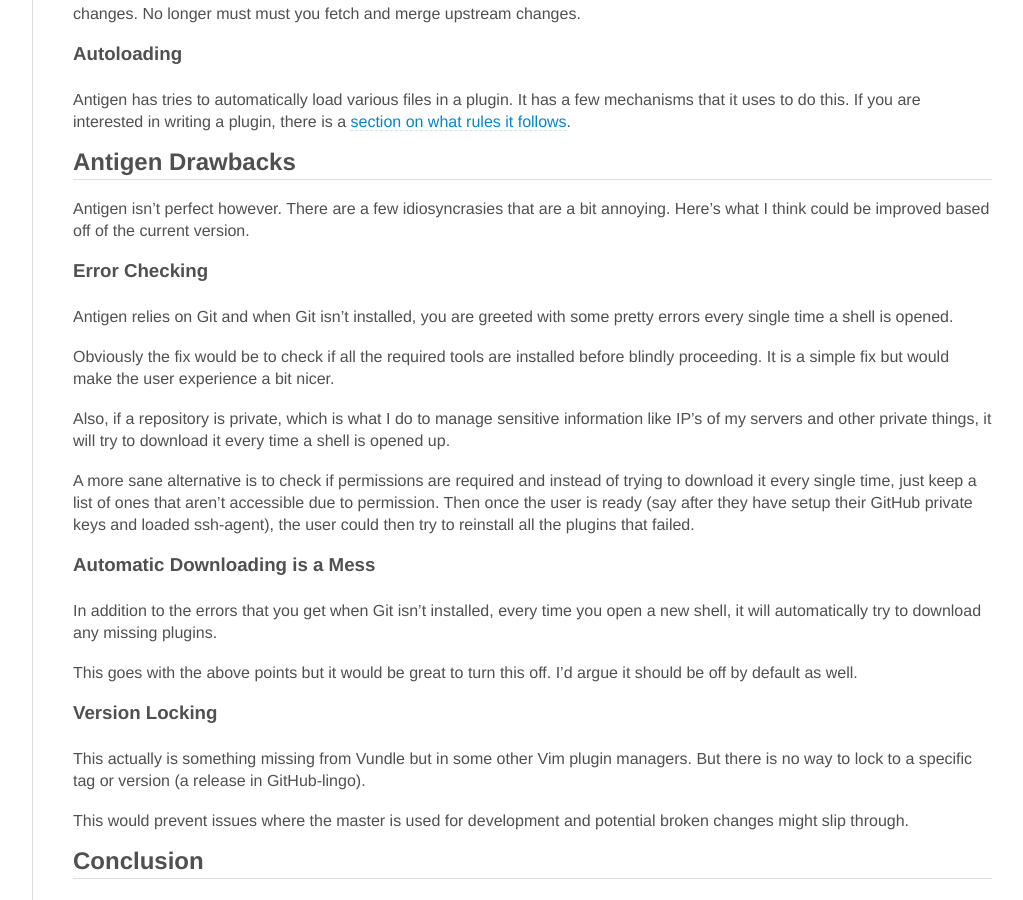
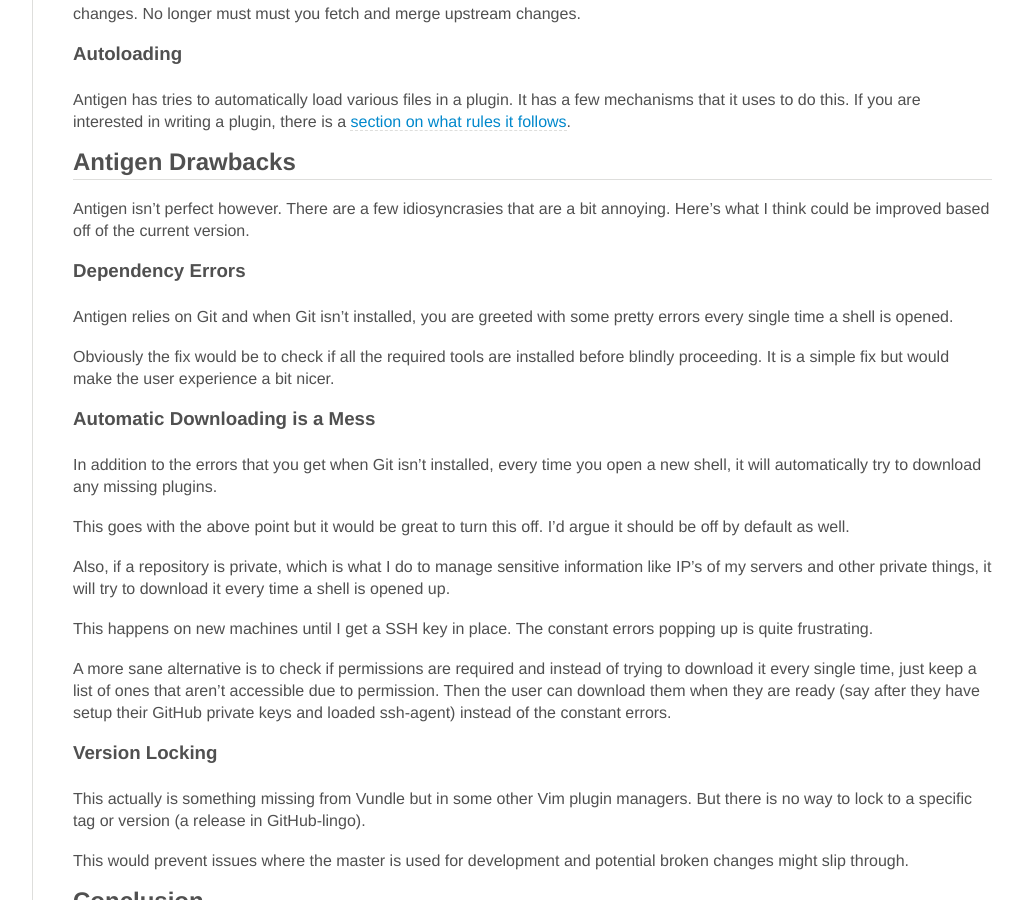
Before and after one commit to jdavis/jdavis.github.com, a Jekyll site: the page built from _posts/2014-07-26-oh-my-zsh-is-a-disease-antigen-is-the-vaccine.md, in a window 1280 px wide and 900 px high, scrolled down 3372 px. Shown: the whole window, without its empty margins (198-1221 px from the left). Built offline with Jekyll 4.4.1, drawn with Linux system fonts in a browser that asks for light colours; nearby versions of some CDN libraries; some web fonts are replaced.

Commit message:
Reword antigen section

```diff
--- a/_posts/2014-07-26-oh-my-zsh-is-a-disease-antigen-is-the-vaccine.md
+++ b/_posts/2014-07-26-oh-my-zsh-is-a-disease-antigen-is-the-vaccine.md
@@ -204,7 +204,7 @@
 annoying. Here's what I think could be improved based off of the current
 version.
 
-### Error Checking
+### Dependency Errors
 
 Antigen relies on Git and when Git isn't installed, you are greeted with some
 pretty errors every single time a shell is opened.
@@ -213,23 +213,26 @@
 before blindly proceeding. It is a simple fix but would make the user experience
 a bit nicer.
 
-Also, if a repository is private, which is what I do to manage sensitive
-information like IP's of my servers and other private things, it will try to
-download it every time a shell is opened up.
-
-A more sane alternative is to check if permissions are required and instead of
-trying to download it every single time, just keep a list of ones that aren't
-accessible due to permission. Then once the user is ready (say after they have
-setup their GitHub private keys and loaded ssh-agent), the user could then try
-to reinstall all the plugins that failed.
-
 ### Automatic Downloading is a Mess
 
 In addition to the errors that you get when Git isn't installed, every time you
 open a new shell, it will automatically try to download any missing plugins.
 
-This goes with the above points but it would be great to turn this off. I'd
-argue it should be off by default as well.
+This goes with the above point but it would be great to turn this off. I'd argue
+it should be off by default as well.
+
+Also, if a repository is private, which is what I do to manage sensitive
+information like IP's of my servers and other private things, it will try to
+download it every time a shell is opened up.
+
+This happens on new machines until I get a SSH key in place. The constant errors
+popping up is quite frustrating.
+
+A more sane alternative is to check if permissions are required and instead of
+trying to download it every single time, just keep a list of ones that aren't
+accessible due to permission. Then the user can download them when they are
+ready (say after they have setup their GitHub private keys and loaded
+ssh-agent) instead of the constant errors.
 
 ### Version Locking
 
```
